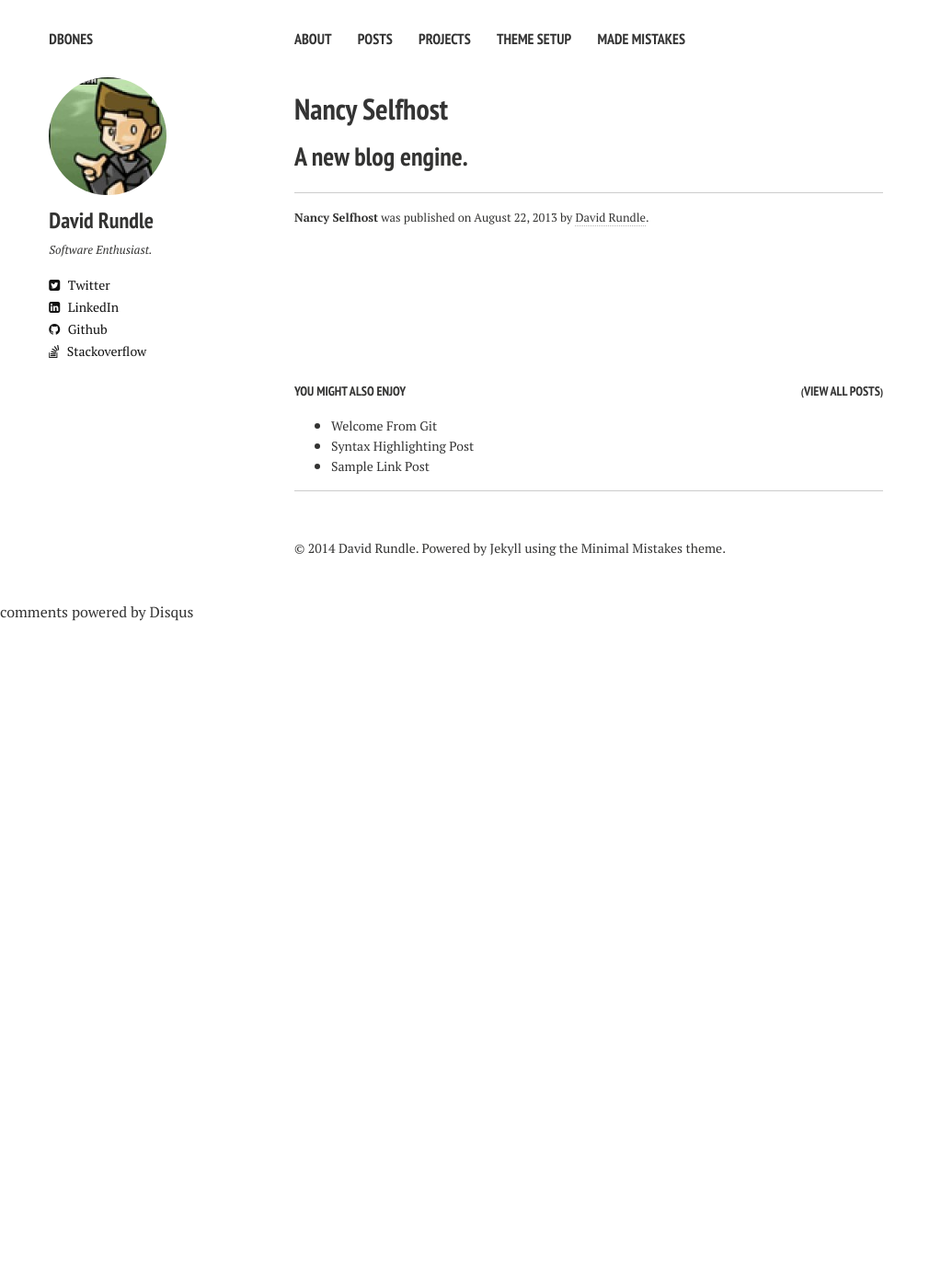
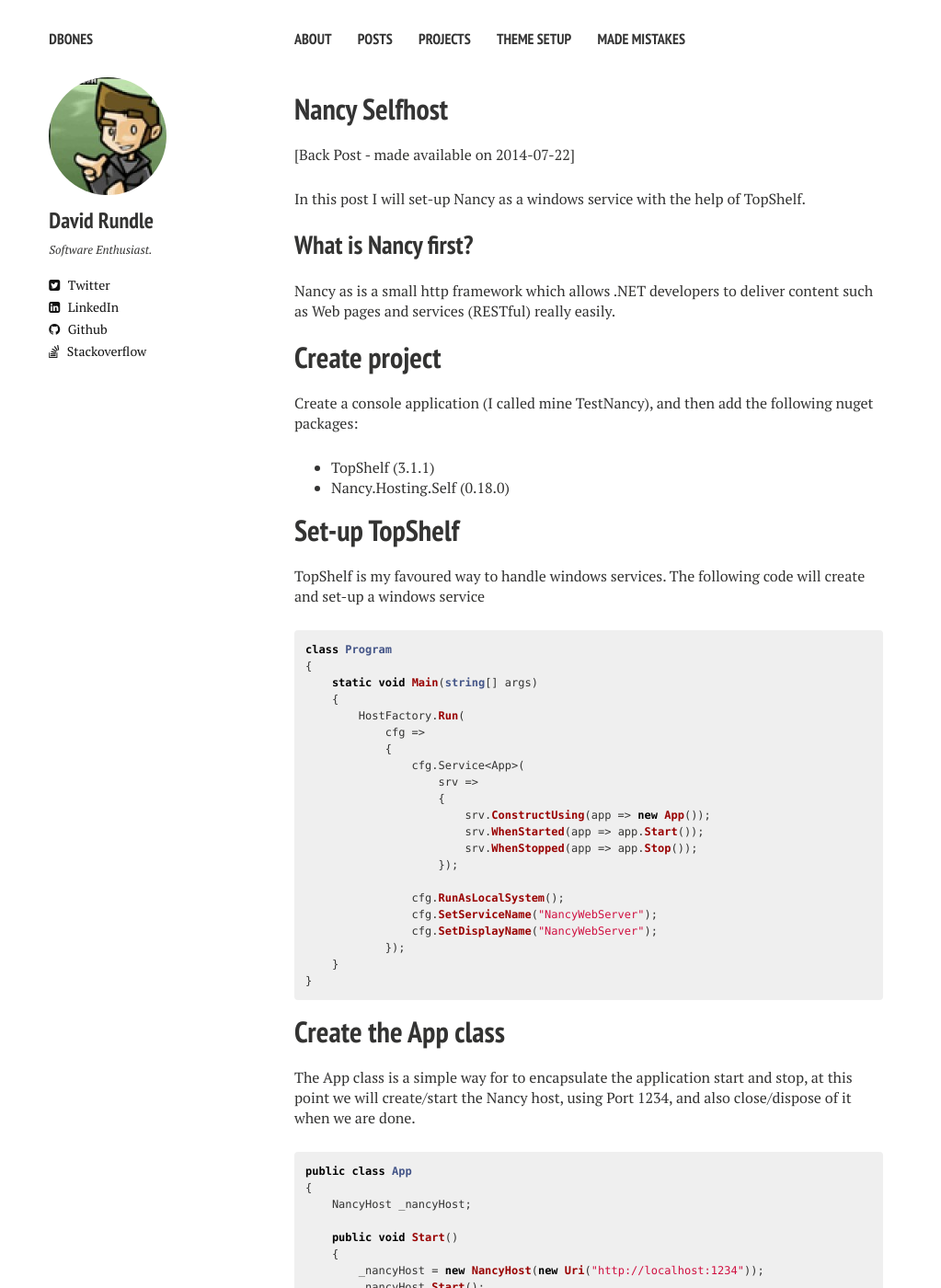
Before and after one commit to dbones/dbones.github.io, a Jekyll site: the page built from _posts/2013-08-22-Nancy-selfhost.md, in a window 1280 px wide and 1400 px high. Shown: the whole window at 92% size, without its empty margins (0-1023 px from the left). Built offline with Jekyll 4.4.1, drawn with Linux system fonts in a browser that asks for light colours; nearby versions of some CDN libraries; comment, search, counter and statistics services are not loaded; some of the changed text lies outside the part shown.

Commit message:
no message

```diff
--- a/_posts/2013-08-22-Nancy-selfhost.md
+++ b/_posts/2013-08-22-Nancy-selfhost.md
@@ -1,9 +1,89 @@
 ---
 published: true
 layout: post
-description: First post on github.
-tags: [git, blog]
+description: Topshelf and Nancy selfhosting, a helloworld
+tags: [helloworld, topshelf, nancy]
 comments: true
 ---
+[Back Post - made available on 2014-07-22]
 
-##A new blog engine.
+In this post I will set-up Nancy as a windows service with the help of TopShelf.
+
+## What is Nancy first?
+Nancy as is a small http framework which allows .NET developers to deliver content such as Web pages and services (RESTful) really easily.
+
+# Create project
+Create a console application (I called mine TestNancy), and then add the following nuget packages:
+
+* TopShelf  (3.1.1)
+* Nancy.Hosting.Self  (0.18.0)
+
+# Set-up TopShelf
+TopShelf is my favoured way to handle windows services. The following code will create and set-up a windows service
+
+{% highlight csharp %}
+class Program
+{
+    static void Main(string[] args)
+    {
+        HostFactory.Run(
+            cfg =>
+            {
+                cfg.Service<App>(
+                    srv =>
+                    {
+                        srv.ConstructUsing(app => new App());
+                        srv.WhenStarted(app => app.Start());
+                        srv.WhenStopped(app => app.Stop());
+                    });
+
+                cfg.RunAsLocalSystem();
+                cfg.SetServiceName("NancyWebServer");
+                cfg.SetDisplayName("NancyWebServer");
+            });
+    }
+}
+{% endhighlight %}
+
+#Create the App class
+The App class is a simple way for to encapsulate the application start and stop, at this point we will create/start the Nancy host, using Port 1234, and also close/dispose of it when we are done.
+
+{% highlight csharp %}
+public class App
+{
+    NancyHost _nancyHost;
+
+    public void Start()
+    {
+        _nancyHost = new NancyHost(new Uri("http://localhost:1234"));
+        _nancyHost.Start();
+    }
+
+    public void Stop()
+    {
+        _nancyHost.Stop();
+        _nancyHost.Dispose();
+    }
+}
+{% endhighlight %}
+
+#Set-up a module
+Nancy uses modules to set-up the server, in this example we are going to copy the code off the wiki.
+
+{% highlight csharp %}
+public class HelloModule : NancyModule
+{
+    public HelloModule()
+    {
+        Get["/"] = parameters => "Hello World";
+    }
+}
+{% endhighlight %}
+
+#Run
+Run the application, **F5** should open a console application, open up you browser and navigate to **http://localhost:1234**, it should just display:
+
+>Hello World
+
+
+Thats it, we have created a fully working hello world.
```
